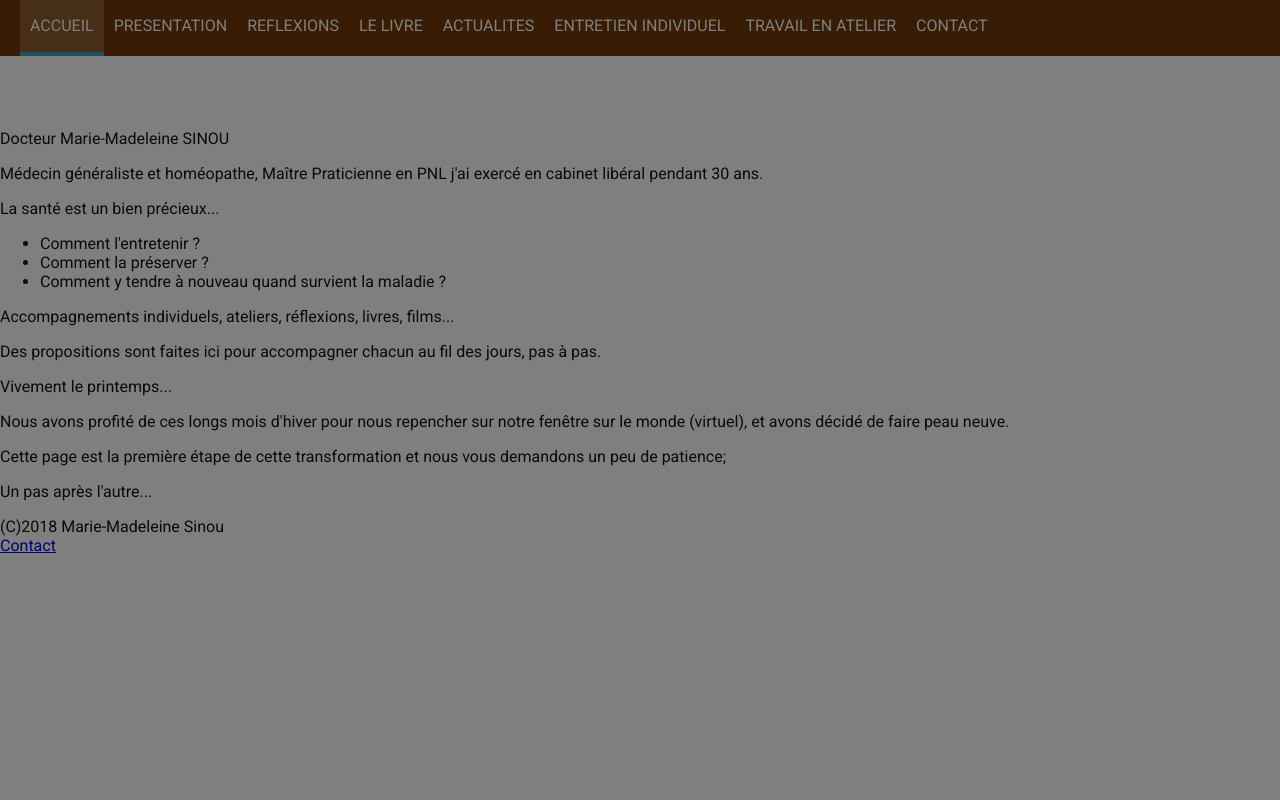
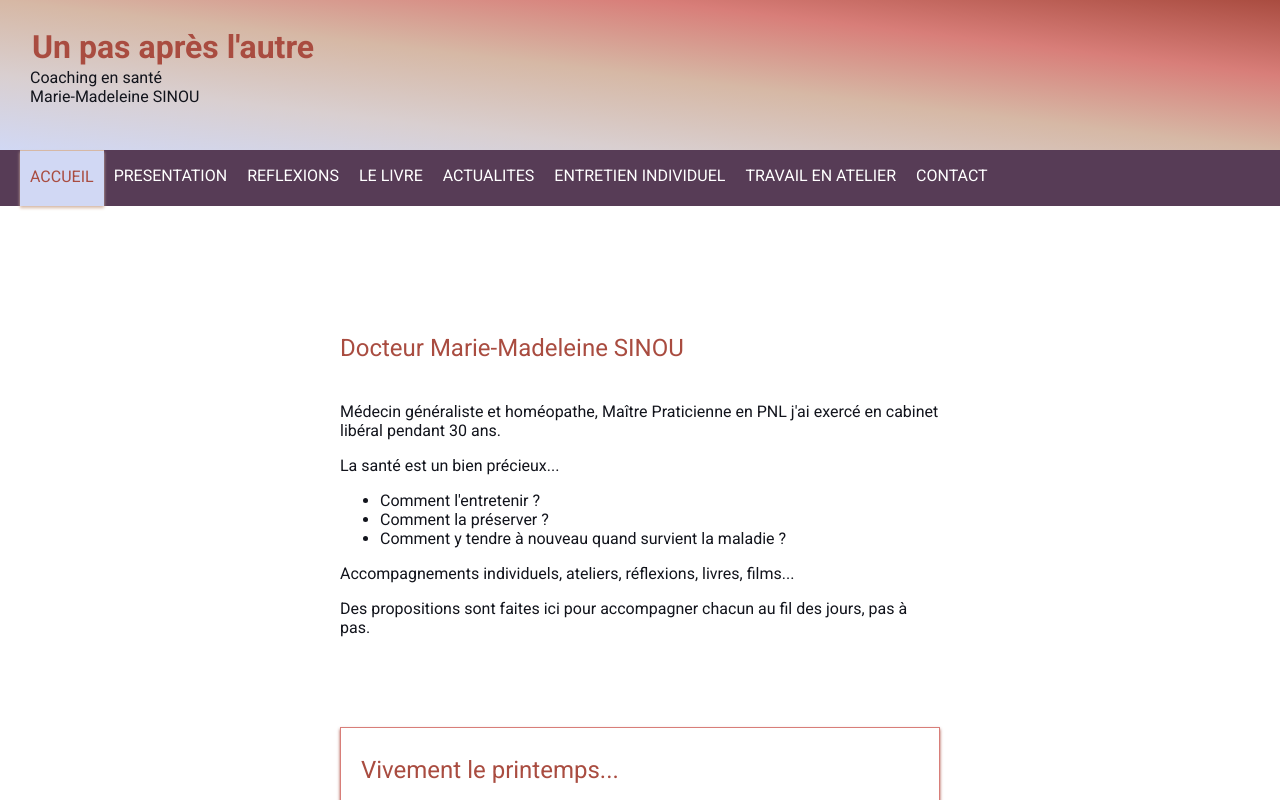
Before and after one commit to bsinou/vitrnx, a React app: page / in a window 1280 px wide. Shown: the top 800 px of the page. Built offline with nearby package versions, Linux system fonts and the light colour scheme.

Commit message:
Clean tree structure, fix glitches

```diff
--- a/src/App.css
+++ b/src/App.css
@@ -14,38 +14,6 @@ For colors see : http://www.color-hex.com/color-palette/56806 : the Ratatouille
   text-align: center;
 }
 
-.App-logo {
-  animation: App-logo-spin infinite 20s linear;
-  height: 80px;
-}
-
-.App-header {
-  background: linear-gradient(to top right,#d1d8f4,#d9cfd0,#d6b8a5, #d87e79, #a94c40);
-
-  height: 140px;
-  padding-top: 10px;
-  padding-left: 30px;
-  text-align: left;
-}
-
-.App-footer {
-  background: linear-gradient(to bottom right,/*#7f8a68, */#bbc3bb, #d1beb0,#d6b8a5);
-  margin-top: 32px;
-  height: 26px;
-  padding: 13px 40px 10px 16px;
-  text-align: right;
-  display: flex;
-  flex-flow: row wrap;
-  justify-content: right;
-  color: #573c56;
-  font-size: 0.8em;
-}
-
-.App-footer a {
-  color: #573c56;
-}
-
-
 .App-title {
   margin-top: 16px;
   padding: 2px;
@@ -59,49 +27,6 @@ For colors see : http://www.color-hex.com/color-palette/56806 : the Ratatouille
   font-size: 1.5em;
 }
 
-.Intro {
-  width: 600px;
-  display: flex;
-  flex-flow: column;
-  justify-content: center;
-}
-
-.Intro-body {
-  text-align: left;
-}
-
-/** BLOG STYLING */
-
-.Posts {
-  /*border-top: 1px solid  #d87e79;*/
-  margin-top: 40px;
-  display: flex;
-  flex-flow: row wrap;
-  justify-content: center;
-  width: 80%;
-  padding: 32px;
-  margin: auto;
-}
-
-.Post {
-  width: 600px;
-  padding: 4px 8px 8px 20px;
-  border: 1px solid  #d87e79;
-  box-shadow: 0 2px 3px #a94c40;
-  margin: 10px;
-  box-sizing: border-box;
-  cursor: pointer;
-  text-align: left;
-}
-
-.Post-title, .Intro-title {
-  color: #a94c40;
-  font-size: 1.5em;
-}
-
-.Post-body{
-
-}
 
 /* OLD STOCK
 
--- /dev/null
+++ b/src/components/Footer/Footer.css
@@ -0,0 +1,16 @@
+.Footer {
+    background: linear-gradient(to bottom right,/*#7f8a68, */#bbc3bb, #d1beb0,#d6b8a5);
+    margin-top: 32px;
+    height: 26px;
+    padding: 13px 40px 10px 16px;
+    text-align: right;
+    display: flex;
+    flex-flow: row wrap;
+    justify-content: right;
+    color: #573c56;
+    font-size: 0.8em;
+  }
+
+  .Footer a {
+    color: #573c56;
+  }
--- a/src/components/Footer/Footer.js
+++ b/src/components/Footer/Footer.js
@@ -1,7 +1,9 @@
 import React from 'react';
 
+import classes from './Footer.css'
+
 const footer = () => (
-    <footer className="App-footer">
+    <footer className={classes.Footer}>
         <div>(C)2018 Marie-Madeleine Sinou  &nbsp;&nbsp;&nbsp;</div>
         <div><a href="mailto:contact@unpasapreslautre.com"> Contact</a></div>
     </footer>
--- /dev/null
+++ b/src/components/Header/Header.css
@@ -0,0 +1,20 @@
+.Header {
+    background: linear-gradient(to top right,#d1d8f4,#d9cfd0,#d6b8a5, #d87e79, #a94c40);
+    height: 140px;
+    padding-top: 10px;
+    padding-left: 30px;
+    text-align: left;
+  }
+
+  .HeaderTitle {
+    margin-top: 16px;
+    padding: 2px;
+    color: #a94c40;
+    font-weight: bolder;
+    font-size: 2em;
+  }
+
+  .HeaderSubtitle {
+    padding: 2px;
+    font-size: 1.5em;
+  }
--- a/src/components/Header/Header.js
+++ b/src/components/Header/Header.js
@@ -1,9 +1,11 @@
 import React from 'react';
 
+import classes  from './Header.css'
+
 const header = () => (
-    <header className="App-header">
-        <div className="App-title">Un pas après l'autre</div>
-        <div className="App-subtitle">Coaching en santé<br />Marie-Madeleine SINOU</div>
+    <header className={classes.Header}>
+        <div className={classes.HeaderTitle}>Un pas après l'autre</div>
+        <div className={classes.Subtitle}>Coaching en santé<br />Marie-Madeleine SINOU</div>
     </header>
 );
 
--- /dev/null
+++ b/src/components/Home/Home.css
@@ -0,0 +1,43 @@
+.Intro {
+    width: 600px;
+    display: flex;
+    flex-flow: column;
+    justify-content: center;
+  }
+
+  .IntroBody {
+    text-align: left;
+  }
+
+  /** BLOG STYLING */
+
+  .Posts {
+    /*border-top: 1px solid  #d87e79;*/
+    margin-top: 40px;
+    display: flex;
+    flex-flow: row wrap;
+    justify-content: center;
+    width: 80%;
+    padding: 32px;
+    margin: auto;
+  }
+
+  .Post {
+    width: 600px;
+    padding: 4px 8px 8px 20px;
+    border: 1px solid  #d87e79;
+    box-shadow: 0 2px 3px #a94c40;
+    margin: 10px;
+    box-sizing: border-box;
+    cursor: pointer;
+    text-align: left;
+  }
+
+  .PostTitle, .IntroTitle {
+    color: #a94c40;
+    font-size: 1.5em;
+  }
+
+  .PostBody{
+
+  }
--- a/src/components/Home/Home.js
+++ b/src/components/Home/Home.js
@@ -2,12 +2,14 @@ import React from 'react';
 
 import Aux from '../../hoc/Aux/Aux'
 
+import classes from './Home.css'
+
 const home = () => (
     <Aux>
-        <div className="Posts">
-            <div className="Intro">
-                <p className="Intro-title">Docteur Marie-Madeleine SINOU </p>
-                <div className="Intro-body">
+        <div className={classes.Posts}>
+            <div className={classes.Intro}>
+                <p className={classes.IntroTitle}>Docteur Marie-Madeleine SINOU </p>
+                <div className={classes.IntroBody}>
                     <p>Médecin généraliste et homéopathe, Maître Praticienne en PNL j'ai exercé en cabinet libéral pendant 30 ans.</p>
                     <p>La santé est un bien précieux...
                         <ul>
@@ -21,10 +23,10 @@ const home = () => (
                 </div>
             </div>
         </div>
-        <div className="Posts">
-            <div className="Post">
-                <p className="Post-title">Vivement le printemps...</p>
-                <div className="Post-body">
+        <div className={classes.Posts}>
+            <div className={classes.Post}>
+                <p className={classes.PostTitle}>Vivement le printemps...</p>
+                <div className={classes.PostBody}>
                     <p>Nous avons profité de ces longs mois d'hiver pour nous repencher sur notre fenêtre sur le monde (virtuel),
                 et avons décidé de faire peau neuve. </p>
                     <p>Cette page est la première étape de cette transformation et nous vous demandons un peu de patience;</p>
--- a/src/components/Navigation/NavigationItems/NavigationItem/NavigationItem.css
+++ b/src/components/Navigation/NavigationItems/NavigationItem/NavigationItem.css
@@ -6,7 +6,7 @@
 }
 
 .NavigationItem a {
-    color: #8F5C2C;
+    color: #d1d8f4;
     text-decoration: none;
     width: 100%;
     box-sizing: border-box;
@@ -14,9 +14,8 @@
 }
 
 .NavigationItem a:hover,
-.NavigationItem a:active,
 .NavigationItem a.active {
-    color: #40a4c8;
+    color: #a94c40;
 }
 
 @media (min-width: 500px){
@@ -32,14 +31,18 @@
         color: white;
         height: 100%;
         padding: 16px 10px;
-        border-bottom:  4px solid transparent;
+        /* border-top:  2px solid transparent;
+        border-bottom:  2px solid transparent; */
     }
 
     .NavigationItem a:hover,
     .NavigationItem a:active,
     .NavigationItem a.active {
-        background-color: #8F5C2C;
-        border-bottom: 4px solid #40a4c8;
-        color: white;
+        background-color: #d1d8f4;
+         border-top: 1px solid #d6b8a5;
+       /* border-bottom: 2px solid #d87e79; */
+        box-shadow: 0 2px 3px #d6b8a5;
+
+        color: #a94c40;
     }
 }
--- a/src/components/Navigation/NavigationItems/NavigationItems.js
+++ b/src/components/Navigation/NavigationItems/NavigationItems.js
@@ -6,14 +6,22 @@ import classes from './NavigationItems.css'
 
 const navigationItems = () => (
     <ul className={classes.NavigationItems}>
-        <NavigationItem link="/home" active>ACCUEIL</NavigationItem>
+        <NavigationItem link="/" active>ACCUEIL</NavigationItem>
+        <NavigationItem link="/" >PRESENTATION</NavigationItem>
+        <NavigationItem link="/" >REFLEXIONS</NavigationItem>
+        <NavigationItem link="/" >LE LIVRE</NavigationItem>
+        <NavigationItem link="/" >ACTUALITES</NavigationItem>
+        <NavigationItem link="/" >ENTRETIEN INDIVIDUEL</NavigationItem>
+        <NavigationItem link="/" >TRAVAIL EN ATELIER</NavigationItem>
+        <NavigationItem link="/" >CONTACT</NavigationItem>
+        {/* <NavigationItem link="/home" active>ACCUEIL</NavigationItem>
         <NavigationItem link="/about" >PRESENTATION</NavigationItem>
         <NavigationItem link="/toughts" >REFLEXIONS</NavigationItem>
         <NavigationItem link="/the-book" >LE LIVRE</NavigationItem>
         <NavigationItem link="/news" >ACTUALITES</NavigationItem>
         <NavigationItem link="/interview" >ENTRETIEN INDIVIDUEL</NavigationItem>
         <NavigationItem link="/workshops" >TRAVAIL EN ATELIER</NavigationItem>
-        <NavigationItem link="/contact" >CONTACT</NavigationItem>
+        <NavigationItem link="/contact" >CONTACT</NavigationItem> */}
     </ul>
 );
 
--- a/src/components/Navigation/Toolbar/Toolbar.css
+++ b/src/components/Navigation/Toolbar/Toolbar.css
@@ -1,10 +1,10 @@
 .Toolbar {
     height: 56px;
     width:100%;
-    position: fixed;
+    /*position: fixed;
     top: 0;
-    left: 0;
-    background-color: #703b09;
+    left: 0;*/
+    background-color: #573c56;
     display: flex;
     justify-content: space-between;
     align-items: center;
--- a/src/hoc/Layout/Layout.js
+++ b/src/hoc/Layout/Layout.js
@@ -11,8 +11,9 @@ import classes from './Layout.css';
 
 class Layout extends Component {
 
+    // The side drawer is hidden after init
     state = {
-        showSideDrawer: true
+        showSideDrawer: false
     }
 
     sideDrawerClosedHandler = () => {
```
